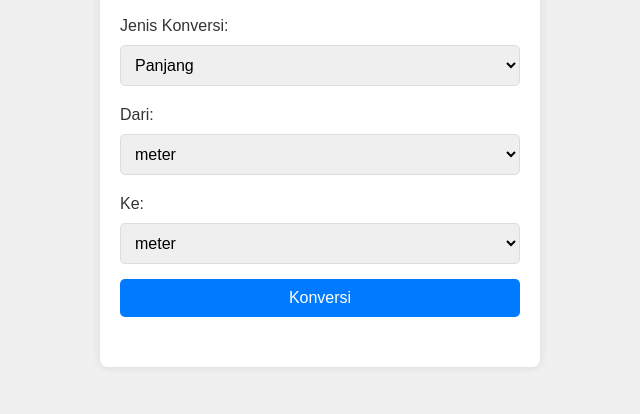
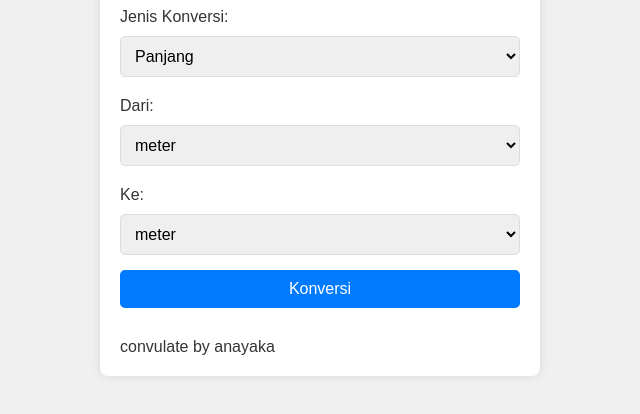
Before and after one commit to abdilnayaka/convulate, a plain HTML site: page index.html in a window 1280 px wide. Shown: the part 302-716 px from the top of the page, without its empty margins (320-960 px from the left). Drawn offline with Linux system fonts and the light colour scheme.

Commit message:
Update index.html

```diff
--- a/index.html
+++ b/index.html
@@ -90,6 +90,7 @@
         <button onclick="convert()">Konversi</button>
 
         <div class="result" id="result"></div>
+        <div class="footer">convulate by anayaka</div>
     </div>
 
     <script>
```
